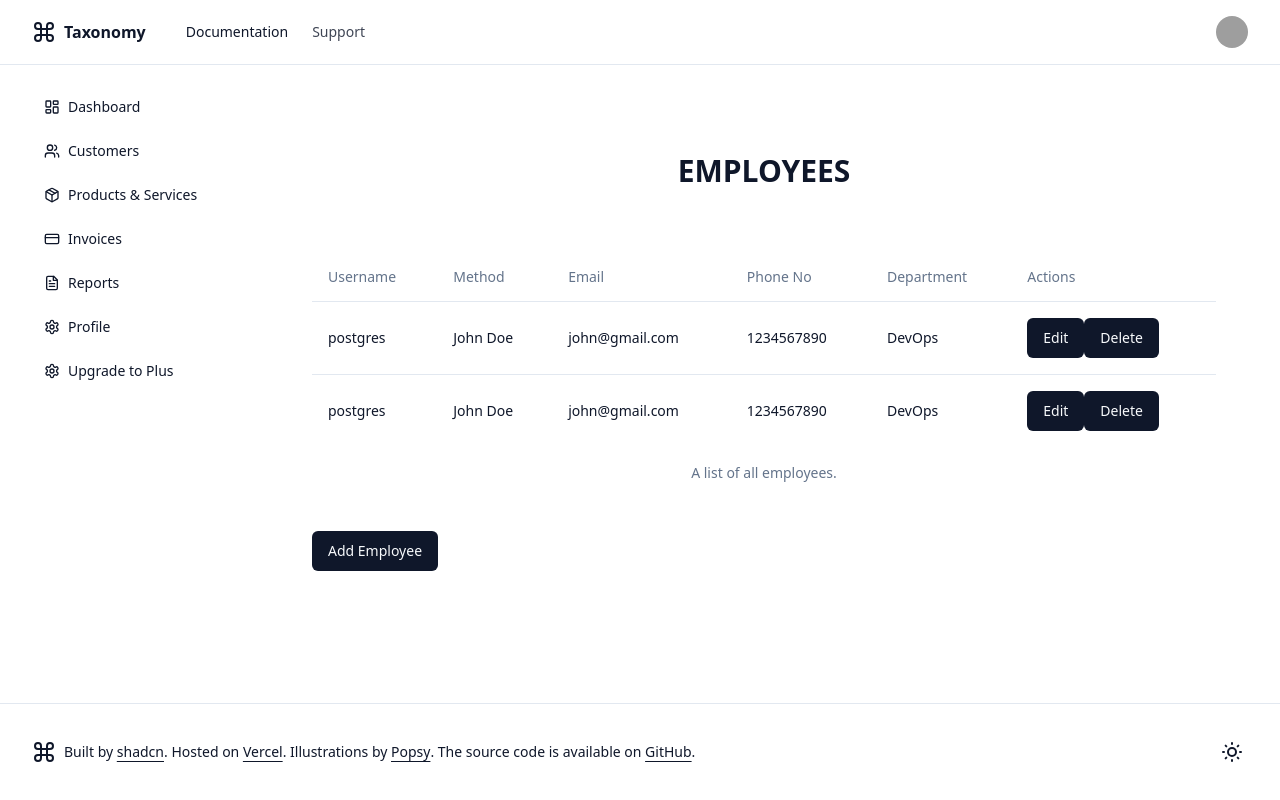
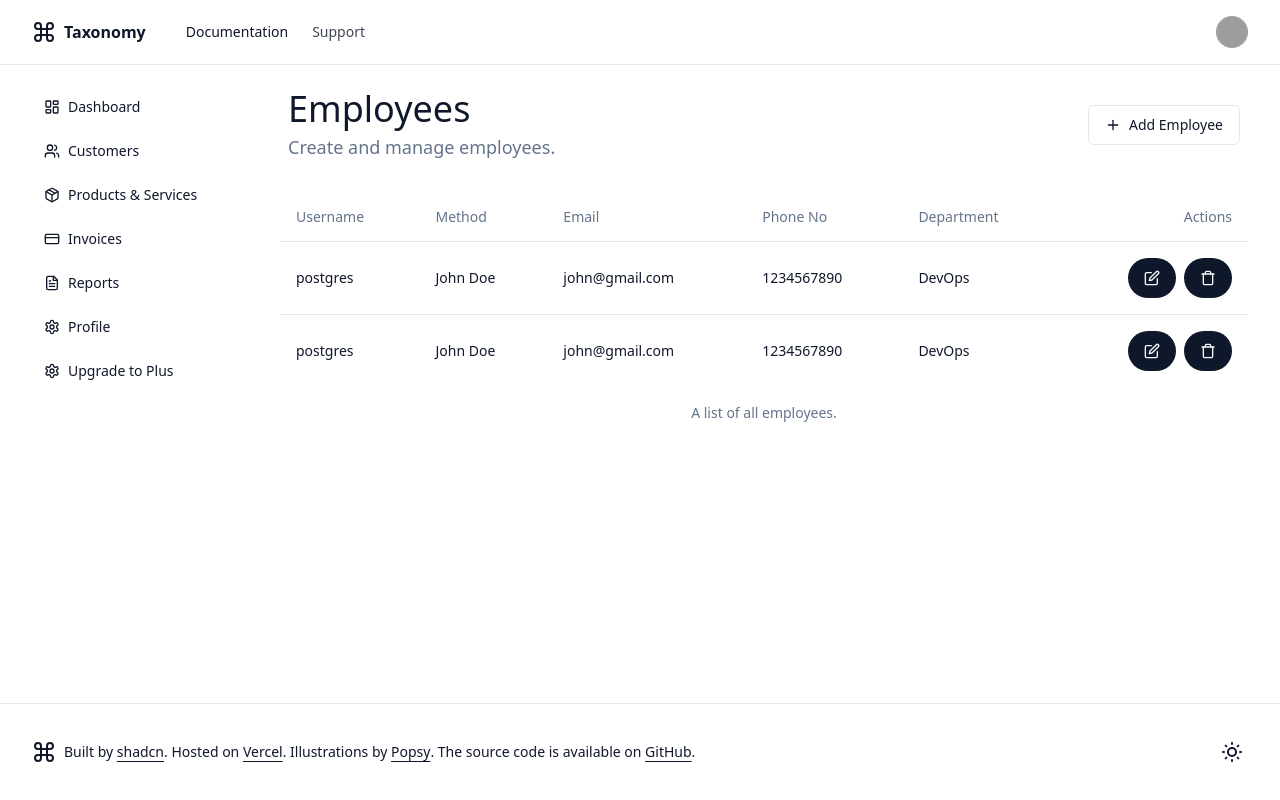
Before and after one commit to prathamesh-mutkure/emp-management, a Next.js app: page /employees in a window 1280 px wide. Built offline with nearby package versions, Linux system fonts and the light colour scheme; grey boxes are pictures that could not be loaded.

Commit message:
Added Dashboard Shell

```diff
--- /dev/null
+++ b/components/header.tsx
@@ -0,0 +1,21 @@
+interface DashboardHeaderProps {
+  heading: string;
+  text?: string;
+  children?: React.ReactNode;
+}
+
+export function DashboardHeader({
+  heading,
+  text,
+  children,
+}: DashboardHeaderProps) {
+  return (
+    <div className="flex items-center justify-between px-2">
+      <div className="grid gap-1">
+        <h1 className="font-heading text-3xl md:text-4xl">{heading}</h1>
+        {text && <p className="text-lg text-muted-foreground">{text}</p>}
+      </div>
+      {children}
+    </div>
+  );
+}
--- a/components/icons.tsx
+++ b/components/icons.tsx
@@ -28,6 +28,7 @@
   User,
   Users,
   X,
+  Edit,
   type Icon as LucideIcon,
 } from "lucide-react";
 
@@ -57,6 +58,7 @@
   laptop: Laptop,
   package: Package,
   dashboard: LayoutDashboard,
+  edit: Edit,
   gitHub: ({ ...props }: LucideProps) => (
     <svg
       aria-hidden="true"
--- /dev/null
+++ b/components/shell.tsx
@@ -0,0 +1,17 @@
+import * as React from "react";
+
+import { cn } from "@/lib/utils";
+
+interface DashboardShellProps extends React.HTMLAttributes<HTMLDivElement> {}
+
+export function DashboardShell({
+  children,
+  className,
+  ...props
+}: DashboardShellProps) {
+  return (
+    <div className={cn("grid items-start gap-8", className)} {...props}>
+      {children}
+    </div>
+  );
+}
--- a/pages/employees/add.tsx
+++ b/pages/employees/add.tsx
@@ -20,6 +20,10 @@
 import { useRouter } from "next/router";
 import DashboardLayout from "@/components/layouts/dashboard-layout";
 import { NextPageWithLayout } from "../_app";
+import { DashboardShell } from "@/components/shell";
+import { DashboardHeader } from "@/components/header";
+import { Icons } from "@/components/icons";
+import Link from "next/link";
 
 const formSchema = z.object({
   firstname: z.string().min(1).max(50),
@@ -89,10 +93,18 @@
   };
 
   return (
-    <div className="container">
-      <h1 className="text-3xl font-bold uppercase text-center my-16">
-        New Employee
-      </h1>
+    <DashboardShell>
+      <DashboardHeader
+        heading="Add Employee"
+        text="Create and manage employees."
+      >
+        <Link href="/employees">
+          <Button variant="outline">
+            <Icons.users className="mr-2 h-4 w-4" />
+            View Employees
+          </Button>
+        </Link>
+      </DashboardHeader>
 
       <Form {...form}>
         <form
@@ -273,7 +285,7 @@
           </Button>
         </form>
       </Form>
-    </div>
+    </DashboardShell>
   );
 };
 
--- a/pages/employees/index.tsx
+++ b/pages/employees/index.tsx
@@ -18,6 +18,9 @@
 import { toast } from "@/components/ui/use-toast";
 import { NextPageWithLayout } from "../_app";
 import DashboardLayout from "@/components/layouts/dashboard-layout";
+import { Icons } from "@/components/icons";
+import { DashboardShell } from "@/components/shell";
+import { DashboardHeader } from "@/components/header";
 
 const AllEmployeesPage: NextPageWithLayout = () => {
   const dispatch = useAppDispatch();
@@ -54,10 +57,15 @@
   };
 
   return (
-    <div className="container">
-      <h1 className="text-3xl font-bold uppercase text-center my-16">
-        Employees
-      </h1>
+    <DashboardShell>
+      <DashboardHeader heading="Employees" text="Create and manage employees.">
+        <Link href="/employees/add">
+          <Button variant="outline">
+            <Icons.add className="mr-2 h-4 w-4" />
+            Add Employee
+          </Button>
+        </Link>
+      </DashboardHeader>
 
       <Table>
         <TableCaption>A list of all employees.</TableCaption>
@@ -68,7 +76,7 @@
             <TableHead>Email</TableHead>
             <TableHead>Phone No</TableHead>
             <TableHead>Department</TableHead>
-            <TableHead>Actions</TableHead>
+            <TableHead className="text-right">Actions</TableHead>
           </TableRow>
         </TableHeader>
 
@@ -80,25 +88,29 @@
               <TableCell>{emp.emailid}</TableCell>
               <TableCell>{emp.mobileno}</TableCell>
               <TableCell>{emp.department.department_name}</TableCell>
-              <TableCell>
-                <Link href={`/employees/update?username=${emp.username}`}>
-                  <Button>Edit</Button>
+              <TableCell className="text-right">
+                <Link
+                  href={`/employees/update?username=${emp.username}`}
+                  className="mr-2"
+                >
+                  <Button className="rounded-full">
+                    <Icons.edit className="h-4 w-4" />
+                  </Button>
                 </Link>
 
                 {/* TODO: Fix ID */}
-                <Button onClick={() => onDeleteEmployee(0)}>Delete</Button>
+                <Button
+                  className="rounded-full"
+                  onClick={() => onDeleteEmployee(0)}
+                >
+                  <Icons.trash className="h-4 w-4" />
+                </Button>
               </TableCell>
             </TableRow>
           ))}
         </TableBody>
       </Table>
-
-      <Link href="/employees/add">
-        <Button className="my-12 mx-auto" variant="default">
-          Add Employee
-        </Button>
-      </Link>
-    </div>
+    </DashboardShell>
   );
 };
 
```
